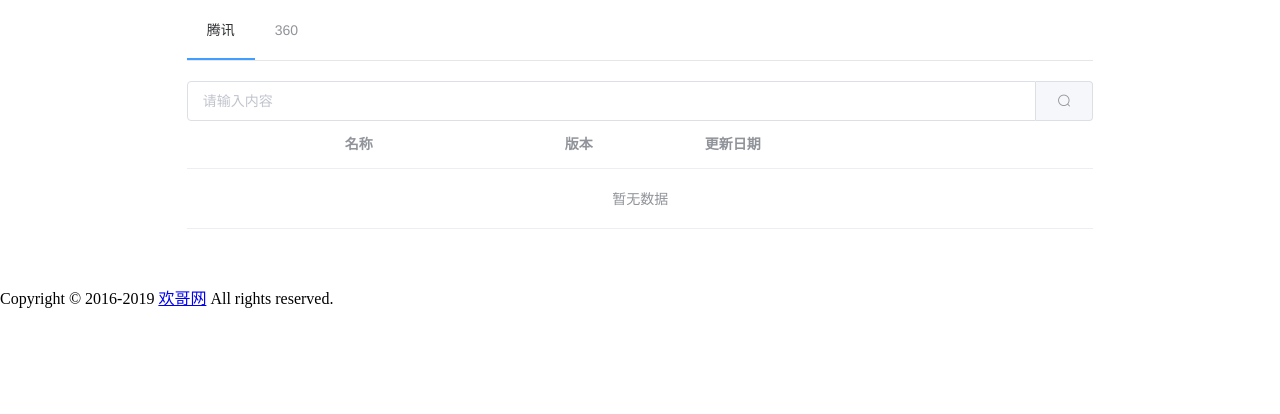
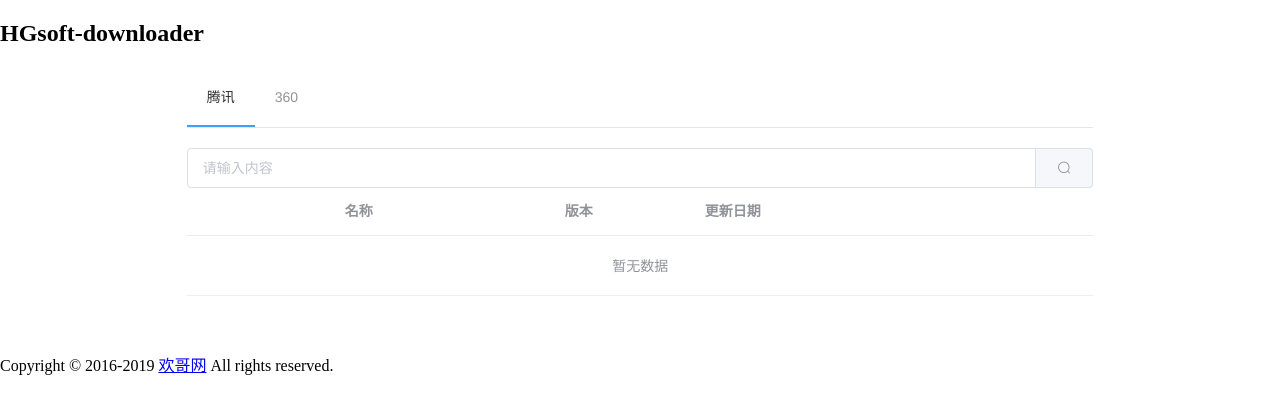
Before and after one commit to HuanGeNet/HGsoft-downloader, a plain HTML site: page index.html in a window 1280 px wide. Drawn offline with Linux system fonts and the light colour scheme.

Commit message:
Update index.html

```diff
--- a/index.html
+++ b/index.html
@@ -12,7 +12,7 @@
 <link href=css/app.c280b974.css rel=stylesheet>
 </head>
 <body>
-
+<h2>HGsoft-downloader</h2>
 <noscript><strong>We're sorry but soft-downloader doesn't work properly without JavaScript enabled. Please enable it to continue.</strong></noscript>
 <div id=app></div>
 <script src=js/app.6604d56d.js></script>
```
